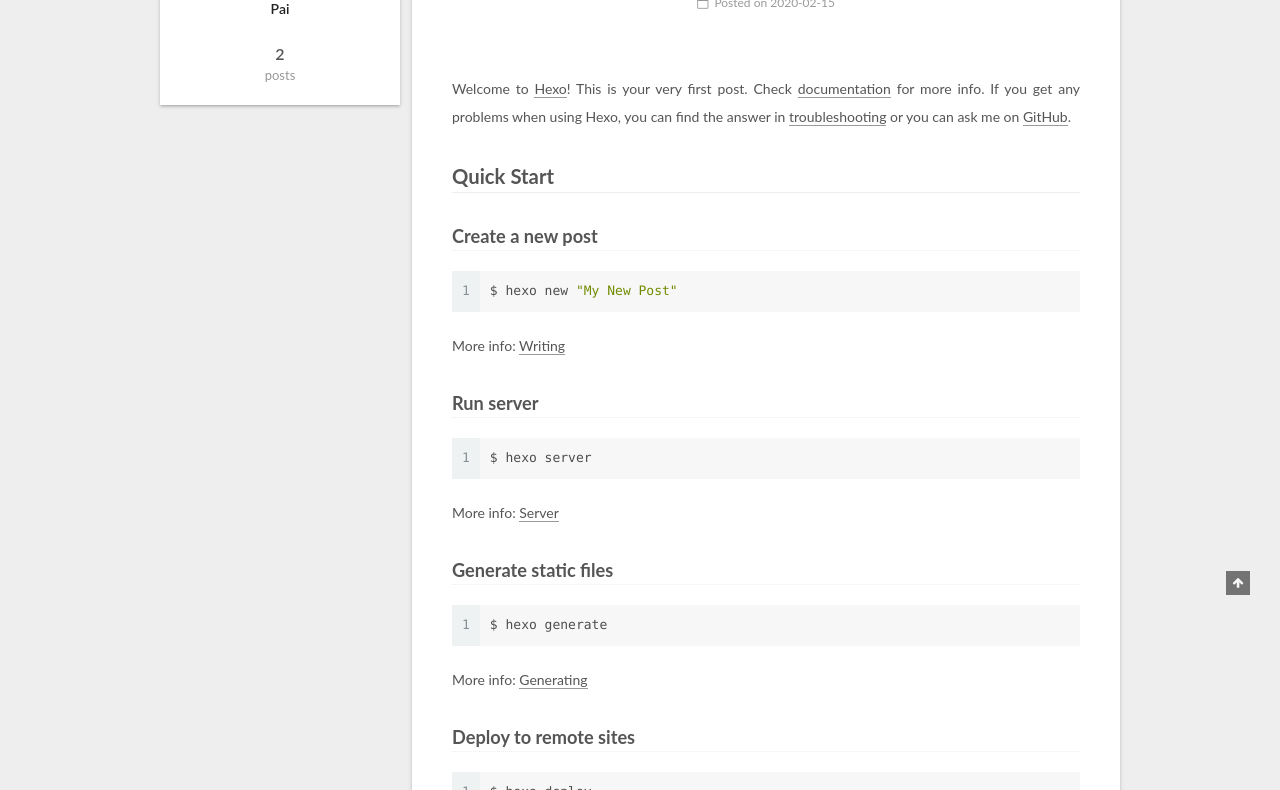
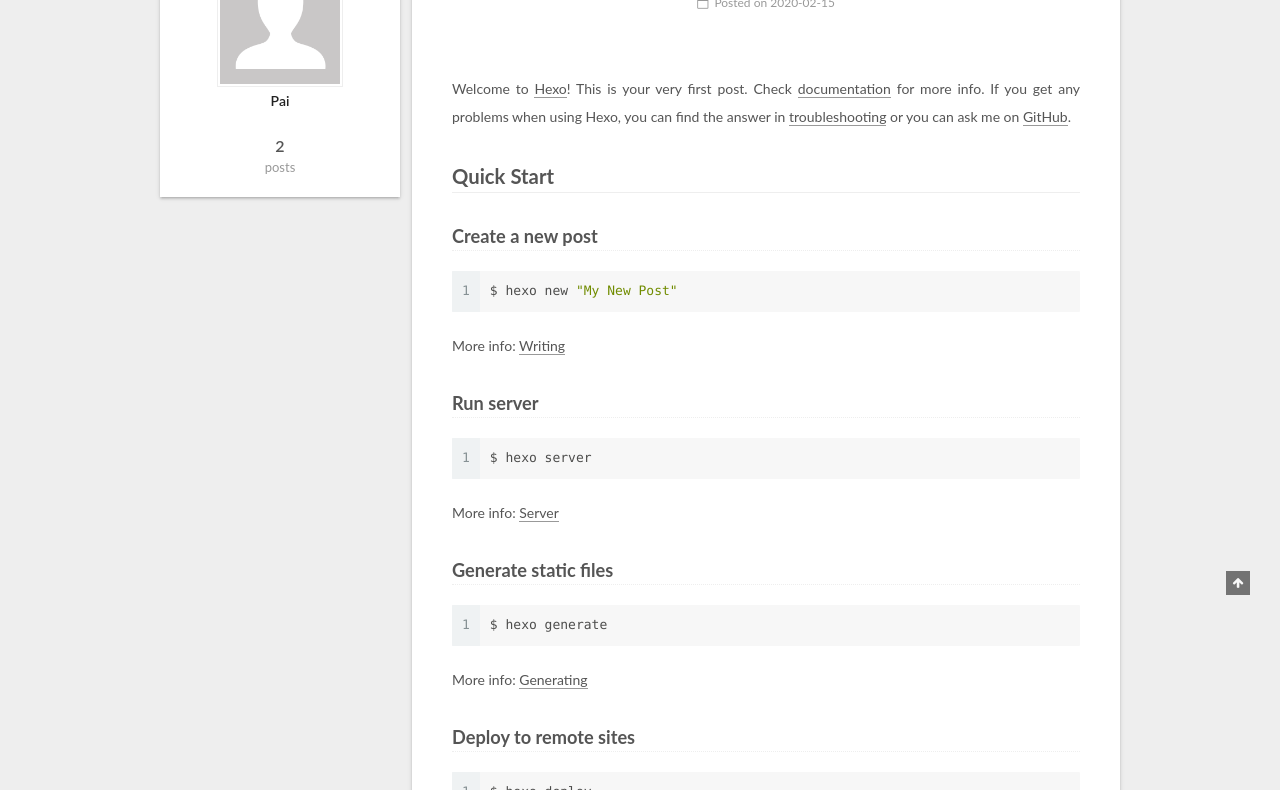
Before and after one commit to ChiaChiPai/ChiaChiPai.github.io, a plain HTML site: page index.html in a window 1280 px wide. Shown: the part 305-1095 px from the top of the page. Drawn offline with Linux system fonts and the light colour scheme.

Commit message:
Site updated: 2020-02-15 15:21:12

```diff
--- a/index.html
+++ b/index.html
@@ -276,7 +276,7 @@
     <span hidden itemprop="author" itemscope itemtype="http://schema.org/Person">
       <meta itemprop="name" content="Pai">
       <meta itemprop="description" content="">
-      <meta itemprop="image" content="/uploads/images/avatar.gif">
+      <meta itemprop="image" content="/images/avatar.gif">
     </span>
 
     <span hidden itemprop="publisher" itemscope itemtype="http://schema.org/Organization">
@@ -395,7 +395,7 @@
     <span hidden itemprop="author" itemscope itemtype="http://schema.org/Person">
       <meta itemprop="name" content="Pai">
       <meta itemprop="description" content="">
-      <meta itemprop="image" content="/uploads/images/avatar.gif">
+      <meta itemprop="image" content="/images/avatar.gif">
     </span>
 
     <span hidden itemprop="publisher" itemscope itemtype="http://schema.org/Organization">
@@ -545,7 +545,7 @@
           <div class="site-author motion-element" itemprop="author" itemscope itemtype="http://schema.org/Person">
 
               <img class="site-author-image" itemprop="image"
-                src="/uploads/images/avatar.gif"
+                src="/images/avatar.gif"
                 alt="Pai" />
 
               <p class="site-author-name" itemprop="name">Pai</p>
```
Also changed, not shown: 2020/02/15/hello-world/index.html (+2 -2 lines), 2020/02/15/title/index.html (+2 -2 lines), archives/2020/02/index.html (+1 -1 lines), archives/2020/index.html (+1 -1 lines), archives/index.html (+1 -1 lines).
